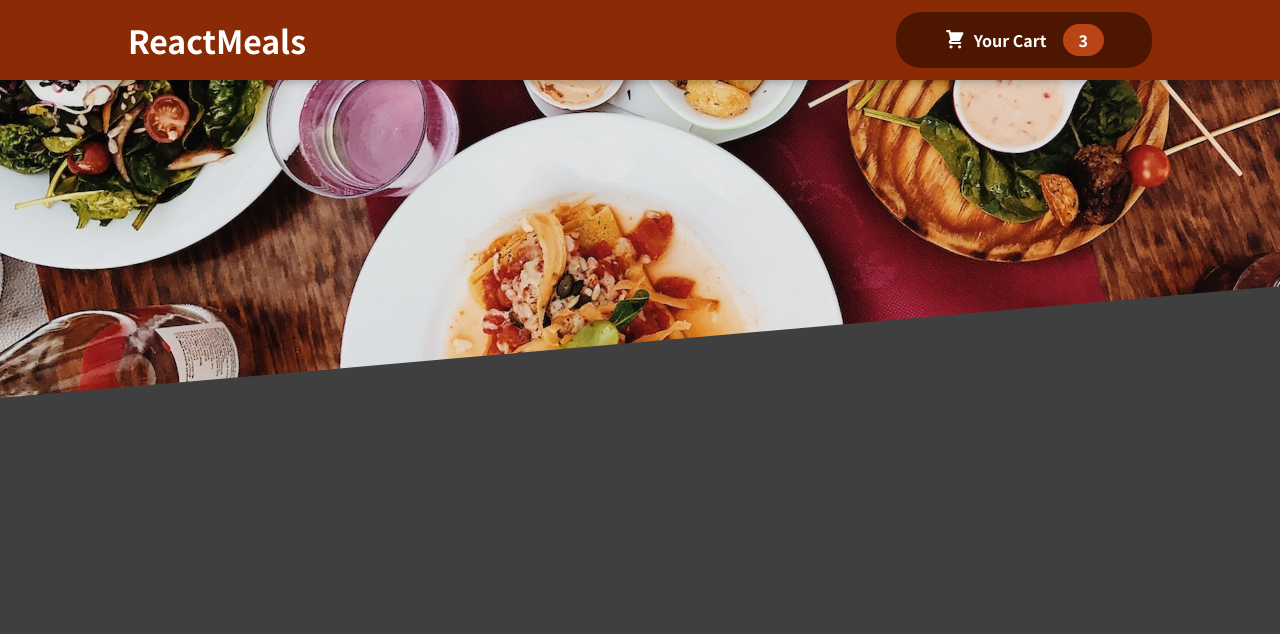
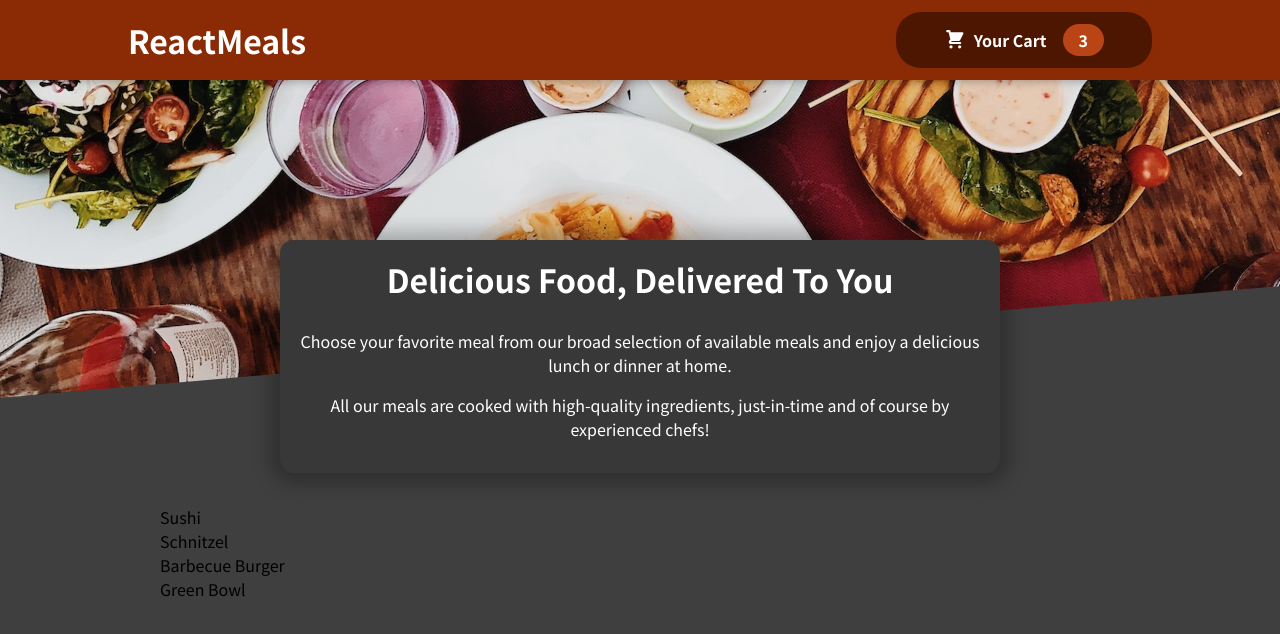
Before and after one commit to dmboone/react_foodOrderApp, a React (Create React App) app: page / in a window 1280 px wide. Shown: the top 634 px of the page. Built offline with nearby package versions, Linux system fonts and the light colour scheme.

Commit message:
adding a Meals component

```diff
--- a/src/App.js
+++ b/src/App.js
@@ -1,10 +1,14 @@
 import Header from './components/Layout/Header';
 import { Fragment } from 'react';
+import Meals from './components/Meals/Meals';
 
 function App() {
   return (
     <Fragment>
       <Header></Header>
+      <main>
+        <Meals></Meals>
+      </main>
     </Fragment>
   );
 }
--- /dev/null
+++ b/src/components/Meals/AvailableMeals.js
@@ -0,0 +1,44 @@
+import classes from './AvailableMeals.module.css';
+
+const DUMMY_MEALS = [
+    {
+      id: 'm1',
+      name: 'Sushi',
+      description: 'Finest fish and veggies',
+      price: 22.99,
+    },
+    {
+      id: 'm2',
+      name: 'Schnitzel',
+      description: 'A german specialty!',
+      price: 16.5,
+    },
+    {
+      id: 'm3',
+      name: 'Barbecue Burger',
+      description: 'American, raw, meaty',
+      price: 12.99,
+    },
+    {
+      id: 'm4',
+      name: 'Green Bowl',
+      description: 'Healthy...and green...',
+      price: 18.99,
+    },
+];
+
+const AvailableMeals = () => {
+    const mealsList = DUMMY_MEALS.map(
+        meal => <li>{meal.name}</li>
+    );
+
+    return(
+        <section className={classes.meals}>
+            <ul>
+                {mealsList}
+            </ul>
+        </section>
+    );
+};
+
+export default AvailableMeals;
--- /dev/null
+++ b/src/components/Meals/AvailableMeals.module.css
@@ -0,0 +1,24 @@
+.meals {
+    max-width: 60rem;
+    width: 90%;
+    margin: 2rem auto;
+    animation: meals-appear 1s ease-out forwards;
+  }
+
+  .meals ul {
+    list-style: none;
+    margin: 0;
+    padding: 0;
+  }
+
+  @keyframes meals-appear {
+    from {
+      opacity: 0;
+      transform: translateY(3rem);
+    }
+
+    to {
+      opacity: 1;
+      transform: translateY(0);
+    }
+  }
--- /dev/null
+++ b/src/components/Meals/Meals.js
@@ -0,0 +1,15 @@
+import { Fragment } from 'react';
+
+import MealsSummary from './MealsSummary';
+import AvailableMeals from './AvailableMeals';
+
+const Meals = () => {
+    return(
+        <Fragment>
+            <MealsSummary></MealsSummary>
+            <AvailableMeals></AvailableMeals>
+        </Fragment>
+    );
+}
+
+export default Meals;
--- /dev/null
+++ b/src/components/Meals/MealsSummary.js
@@ -0,0 +1,19 @@
+import classes from './MealsSummary.module.css';
+
+const MealsSummary = () => {
+    return(
+        <section className={classes.summary}>
+            <h2>Delicious Food, Delivered To You</h2>
+            <p>
+                Choose your favorite meal from our broad selection of available meals
+                and enjoy a delicious lunch or dinner at home.
+            </p>
+            <p>
+                All our meals are cooked with high-quality ingredients, just-in-time and
+                of course by experienced chefs!
+            </p>
+        </section>
+    );
+};
+
+export default MealsSummary;
--- /dev/null
+++ b/src/components/Meals/MealsSummary.module.css
@@ -0,0 +1,18 @@
+.summary {
+    text-align: center;
+    max-width: 45rem;
+    width: 90%;
+    margin: auto;
+    margin-top: -10rem;
+    position: relative;
+    background-color: #383838;
+    color: white;
+    border-radius: 14px;
+    padding: 1rem;
+    box-shadow: 0 1px 18px 10px rgba(0, 0, 0, 0.25);
+  }
+
+  .summary h2 {
+    font-size: 2rem;
+    margin-top: 0;
+  }
```
